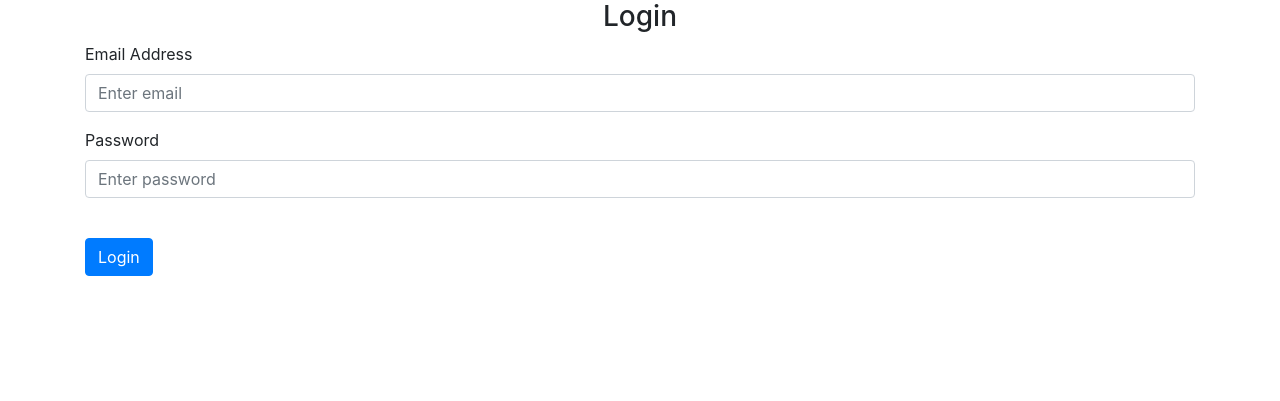
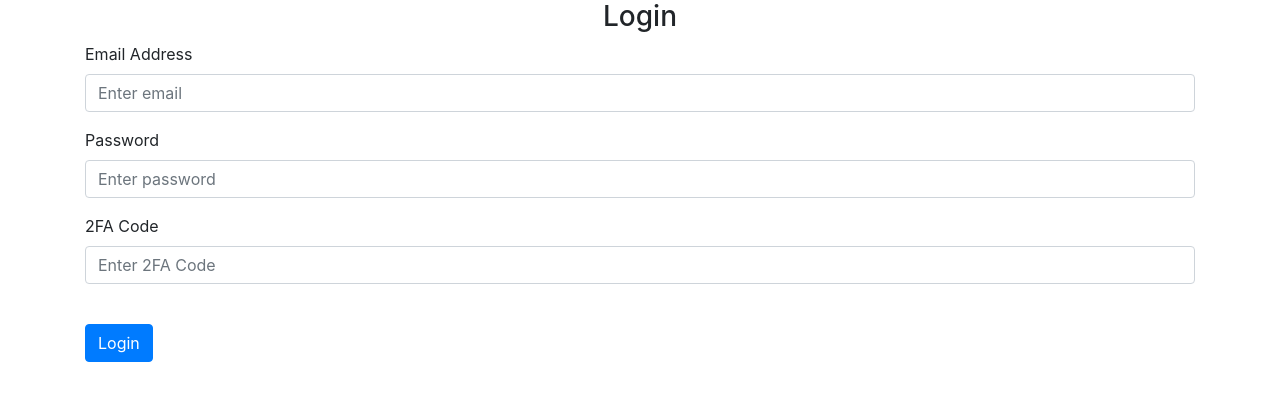
Before and after one commit to ET0735-DevOps-AIoT-AY2410/DCPE_2A_04_GroupE, a Flask app: page /login in a window 1280 px wide. Shown: the part 56-457 px from the top of the page. Run offline with Flask 3, Linux system fonts and the light colour scheme; some libraries are stand-ins or nearby versions.

Commit message:
updated changes

```diff
--- a/src/Web_page/website/templates/car_menu.html
+++ b/src/Web_page/website/templates/car_menu.html
@@ -130,6 +130,9 @@
             localStorage.setItem('airconTemperature', airconTemperature); // Save to local storage
             console.log(`Aircon Temperature set to ${airconTemperature}°C`);
         }
+
+
+
     </script>
 </body>
 </html>
--- a/src/Web_page/website/templates/login.html
+++ b/src/Web_page/website/templates/login.html
@@ -22,6 +22,16 @@
       placeholder="Enter password"
     />
   </div>
+  <div class="form-group">
+    <label for="2fa_code">2FA Code</label>
+    <input
+      type="2fa_code"
+      class="form-control"
+      id="2fa_code"
+      name="2fa_code"
+      placeholder="Enter 2FA Code"
+    />
+  </div>
   <br />
   <button type="submit" class="btn btn-primary">Login</button>
 </form>
```
Also changed, not shown: src/Web_page/website/static/index.js (deleted, +0 -8 lines), src/Web_page/instance/database.db, src/Web_page/website/__init__.py (line endings or trailing spaces), src/Web_page/website/auth.py (line endings or trailing spaces), 1 other file.
